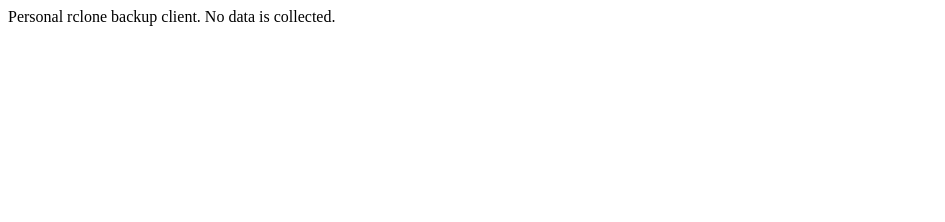
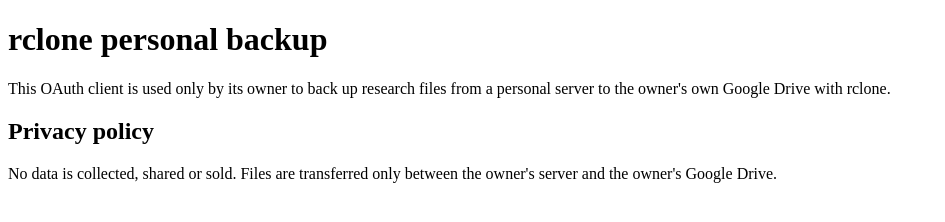
Before and after one commit to koei-k/rclone-page, a plain HTML site: page index.html in a window 1280 px wide. Shown: the whole page, without its empty margins (0-945 px from the left). Drawn offline with Linux system fonts and the light colour scheme.

Commit message:
Update index.html

```diff
--- a/index.html
+++ b/index.html
@@ -1 +1,9 @@
-<meta name="robots" content="noindex"><p>Personal rclone backup client. No data is collected.</p>
+<!doctype html><html><head><meta charset="utf-8">
+<meta name="robots" content="noindex">
+<meta name="google-site-verification" content="HR1M1qkcYkyCezJr25uxjV-IDZbwrUgauBH-miCTCjA">
+<title>rclone personal backup</title></head><body>
+<h1>rclone personal backup</h1>
+<p>This OAuth client is used only by its owner to back up research files from a personal server to the owner's own Google Drive with rclone.</p>
+<h2>Privacy policy</h2>
+<p>No data is collected, shared or sold. Files are transferred only between the owner's server and the owner's Google Drive.</p>
+</body></html>
```
